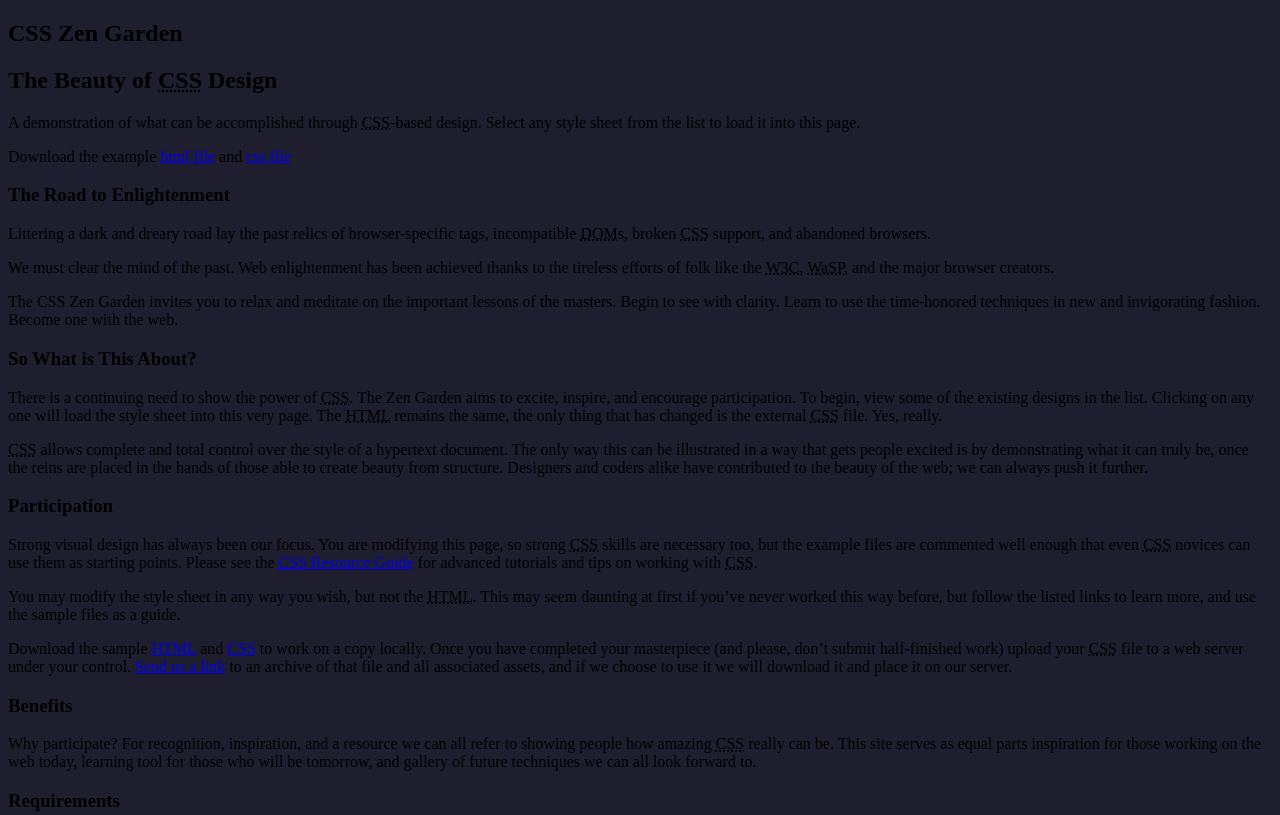
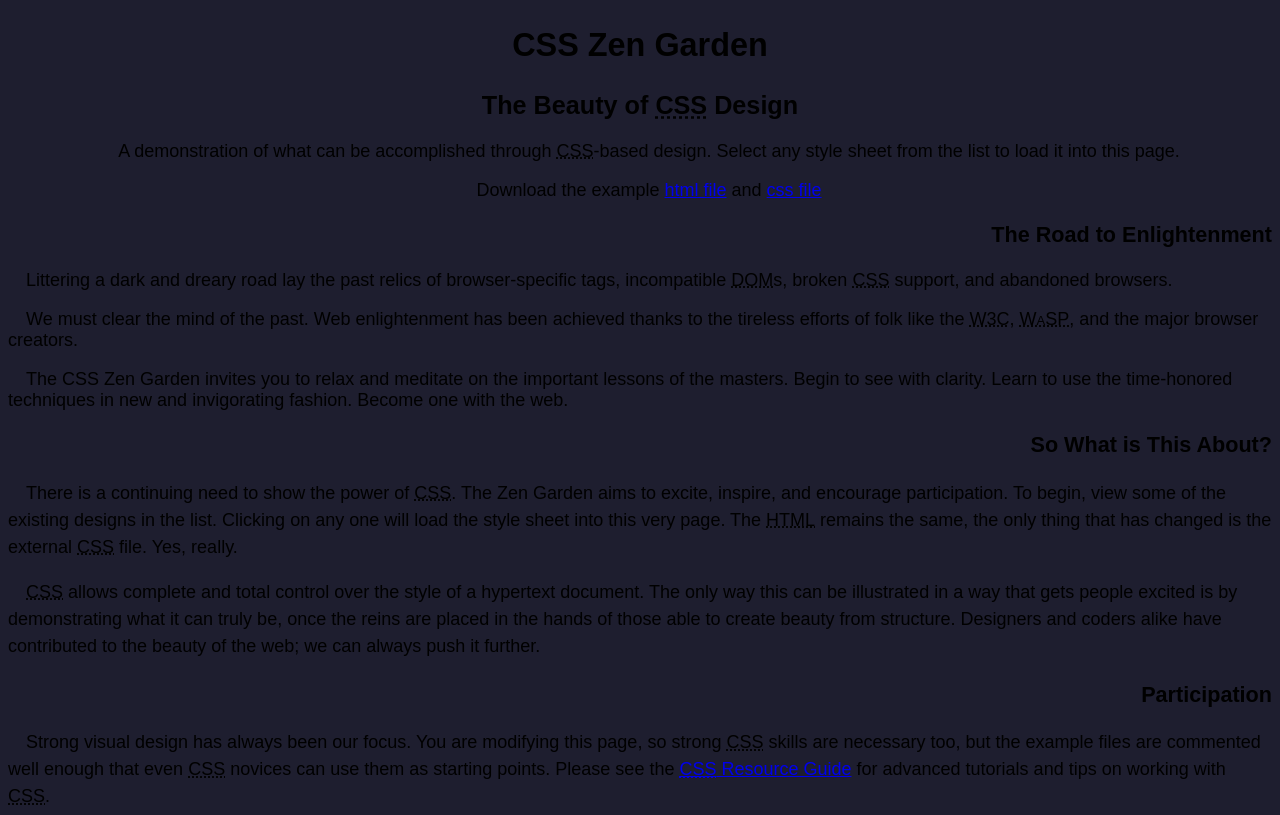
Before and after one commit to rafaelcolomboo/desenvolve-web-basico, a plain HTML site: page CSS Zen Garden/index.html in a window 1280 px wide. Shown: the top 815 px of the page. Drawn offline with Linux system fonts and the light colour scheme.

Commit message:
Add files via upload

```diff
--- a/CSS Zen Garden/style.css
+++ b/CSS Zen Garden/style.css
@@ -6,4 +6,30 @@
 html {
     background  :#1E1E2F;
     fonte : #C5C6C7;
+
+    font-size: 18px;
+font-family: Arial, sans-serif;
 }
+p{
+text-indent: 1em;
+}
+h1 {
+    text-align: center;
+    font-size: 1.8rem;
+}
+h2 {
+    text-align: center;
+    font-size: 1.4rem;
+}
+h3 {
+    text-align: right;
+    font-size: 1.2rem;
+}
+.summary {
+    text-align: center;}
+    .main p {
+        line-height: 1.5;
+    }
+    abbr {
+        font-variant: small-caps;
+    }
```
